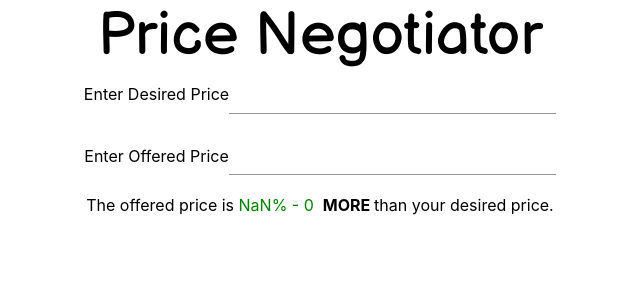
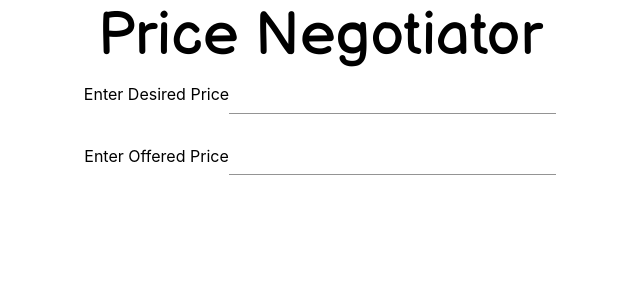
Before and after one commit to Banhawy/Price-Negotiator, a React (Create React App) app: page / in a window 1280 px wide. Shown: the top 300 px of the page, without its empty margins (320-960 px from the left). Built offline with nearby package versions, Linux system fonts and the light colour scheme.

Commit message:
conditionally render pricediff component

```diff
--- a/src/components/PriceDifference.tsx
+++ b/src/components/PriceDifference.tsx
@@ -1,4 +1,4 @@
-import React, { useContext } from 'react';
+import React, { Fragment, useContext } from 'react';
 import Box from '@material-ui/core/Box';
 import PriceContext from '../PriceContext';
 
@@ -17,11 +17,17 @@ export default function PriceDifference() {
     const textStyle: React.CSSProperties = { color: isPositive ? 'green' : 'red' }
     return (
         <div>
-            The offered price is&nbsp;
-            <Box component="span" style={textStyle}>
-                {percentageValue}% - {numberValue} &nbsp;
-            </Box>
-            <strong>{isPositive ? 'MORE ' : 'LESS '}</strong> than your desired price.
+            {
+                !!(desiredPrice && offeredPrice) && (
+                    <Fragment>
+                        The offered price is&nbsp;
+                        <Box component="span" style={textStyle}>
+                            {percentageValue}% - {numberValue} &nbsp;
+                        </Box>
+                        <strong>{isPositive ? 'MORE ' : 'LESS '}</strong> than your desired price.
+                    </Fragment>
+                )
+            }
         </div>
     )
 }
```
